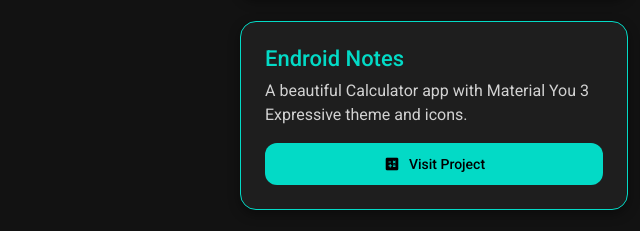
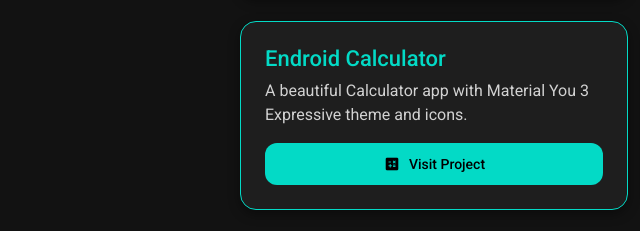
Before and after one commit to Wized1/Endroid, a plain HTML site: page index.html in a window 1280 px wide. Shown: the part 542-773 px from the top of the page, 0-640 px from the left. Drawn offline with nearby package versions, Linux system fonts and the light colour scheme.

Commit message:
Update index.html

```diff
--- a/index.html
+++ b/index.html
@@ -227,7 +227,7 @@
 
       <!-- Endroid Calculator -->
       <div class="project-card">
-        <div class="project-title">Endroid Notes</div>
+        <div class="project-title">Endroid Calculator</div>
         <div class="project-description">A beautiful  Calculator app with Material You 3 Expressive theme and  icons.</div>
         <a href="https://wized1.github.io/Calculator/" class="project-btn">
           <span class="material-symbols-rounded">calculate</span>
```
